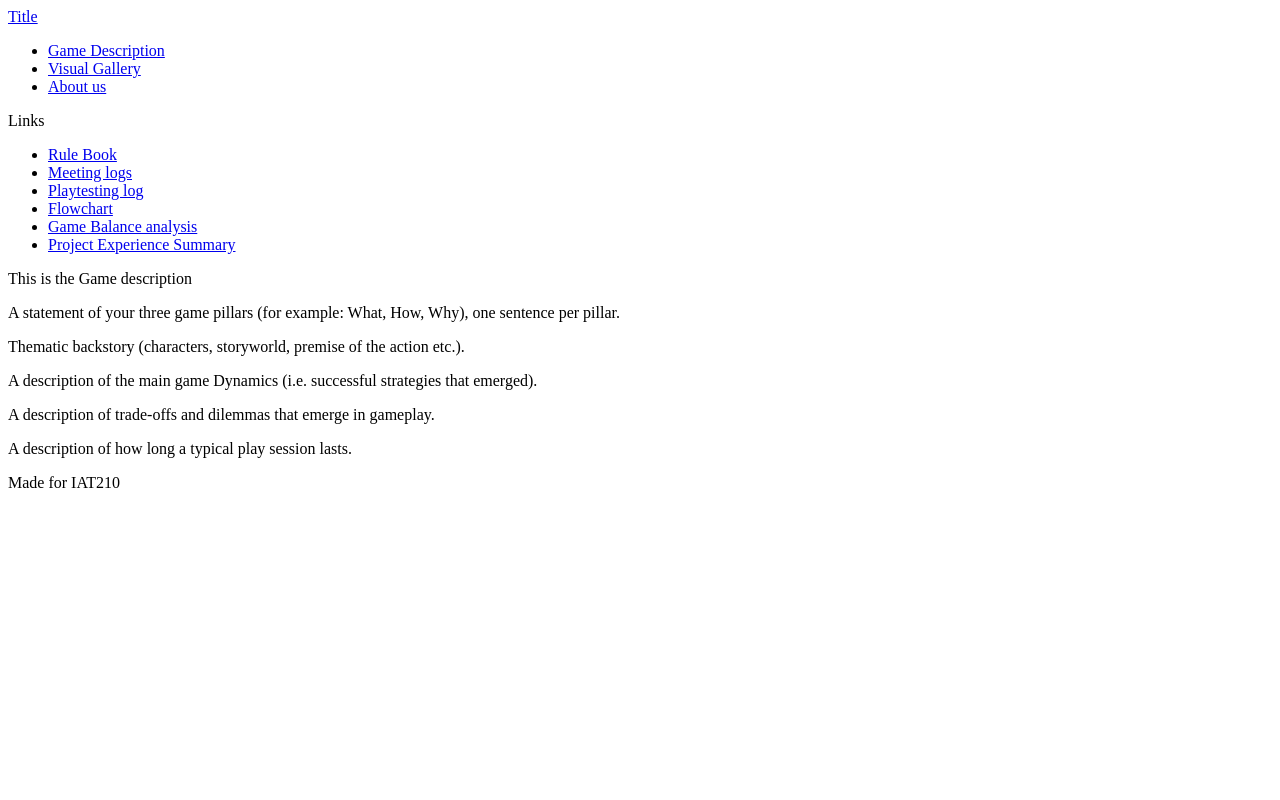
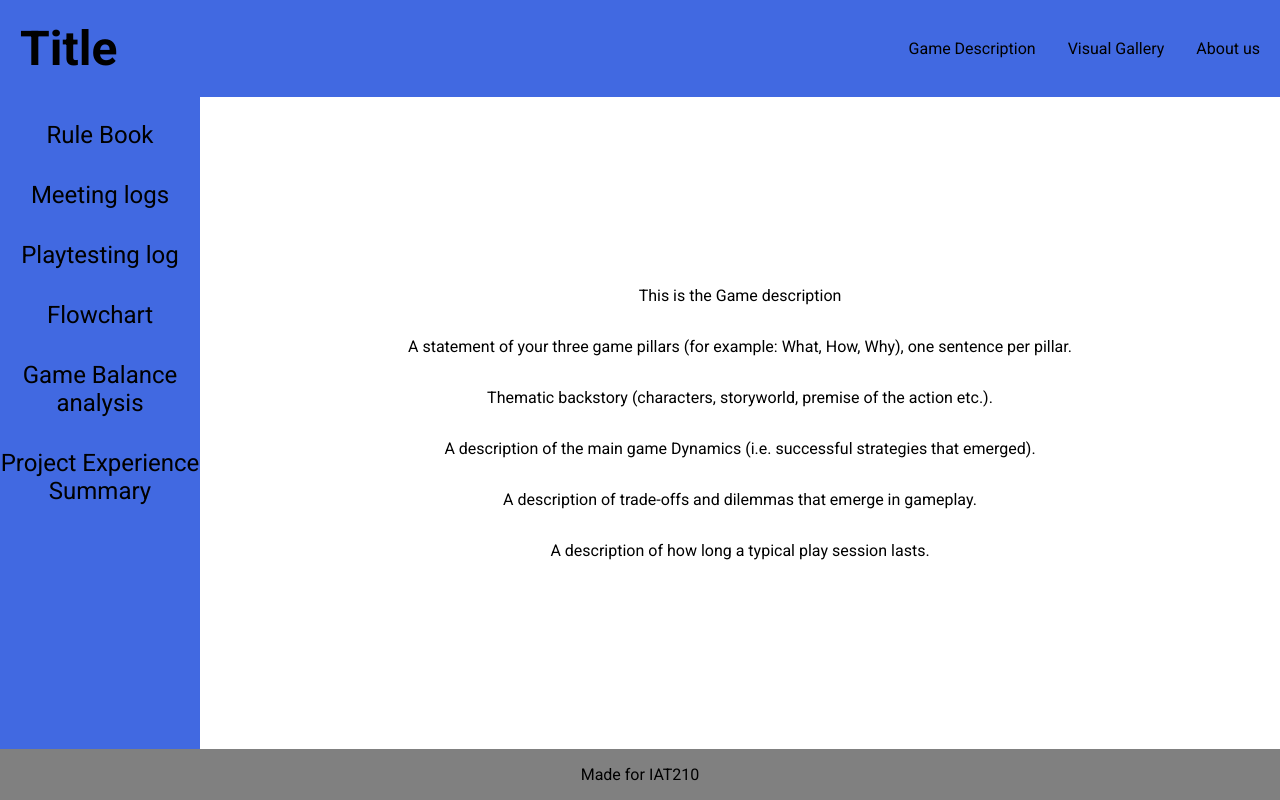
Before and after one commit to cerealmeals/BoardGameProject, a plain HTML site: page pages/gameDescription.html in a window 1280 px wide. Drawn offline with Linux system fonts and the light colour scheme.

Commit message:
pages have links that work and pdfs that can be downloaded

```diff
--- a/Game Description/gameDescription.html
+++ b/pages/gameDescription.html
@@ -3,7 +3,7 @@
 <head>
     <meta charset="UTF-8">
     <meta name="viewport" content="width=device-width, initial-scale=1.0">
-    <link rel="stylesheet" href="styles.css">
+    <link rel="stylesheet" href="../styles.css">
     <link href="https://fonts.googleapis.com/css?family=Roboto:400,700" rel="stylesheet" type="text/css">
     <title>Board Game Title</title>
 </head>
@@ -11,30 +11,27 @@
     <div class="header">
         <div class="top">
             <div class="title">
-                <a href="#">Title</a>
+                <a href="../index.html">Title</a>
             </div>
             <div class="links">
                 <ul>
-                    <li><a href="#">Game Description</a> </li>
-                    <li><a href="#">Visual Gallery</a> </li>
-                    <li><a href="#">About us</a> </li>
+                    <li><a href="gameDescription.html">Game Description</a> </li>
+                    <li><a href="VisualGallery.html">Visual Gallery</a> </li>
+                    <li><a href="aboutUs.html">About us</a> </li>
                 </ul>
             </div>
         </div>
     </div>
     <div class="middle">
         <div class="sideBar">
-            <div class="sideBar-title">
-                Links
-            </div>
             <div class="links">
                 <ul>
-                    <li><a href="#">Rule Book</a> </li>
-                    <li><a href="#">Meeting logs</a> </li>
-                    <li><a href="#">Playtesting log</a> </li>
-                    <li><a href="#">Flowchart</a> </li>
-                    <li><a href="#">Game Balance analysis</a> </li>
-                    <li><a href="#">Project Experience Summary</a> </li>
+                    <li><a href="../downloads/FakePDF.pdf" download="PlayTestLog.pdf" target="_blank" rel="noopener noreferrer">Rule Book</a> </li>
+                    <li><a href="../downloads/FakePDF.pdf" download="PlayTestLog.pdf" target="_blank" rel="noopener noreferrer">Meeting logs</a> </li>
+                    <li><a href="../downloads/FakePDF.pdf" download="PlayTestLog.pdf" target="_blank" rel="noopener noreferrer">Playtesting log</a> </li>
+                    <li><a href="../downloads/FakePDF.pdf" download="PlayTestLog.pdf" target="_blank" rel="noopener noreferrer">Flowchart</a> </li>
+                    <li><a href="../downloads/FakePDF.pdf" download="PlayTestLog.pdf" target="_blank" rel="noopener noreferrer">Game Balance analysis</a> </li>
+                    <li><a href="../downloads/FakePDF.pdf" download="PlayTestLog.pdf" target="_blank" rel="noopener noreferrer">Project Experience Summary</a> </li>
                 </ul>
             </div>
         </div>
--- a/styles.css
+++ b/styles.css
@@ -1,4 +1,5 @@
 body{
+    height: 100vh;
     display: flex;
     flex-direction: column;
     font-family: Roboto, sans-serif;
```
Also changed, not shown: Visual Gallery/VisualGallery.html (deleted, +0 -49 lines), index.html (+10 -10 lines), pages/VisualGallery.html (added, +46 -0 lines), pages/aboutUs.html (added, +46 -0 lines), Game Description/styles.css (deleted), Visual Gallery/styles.css (deleted), 1 other file.
